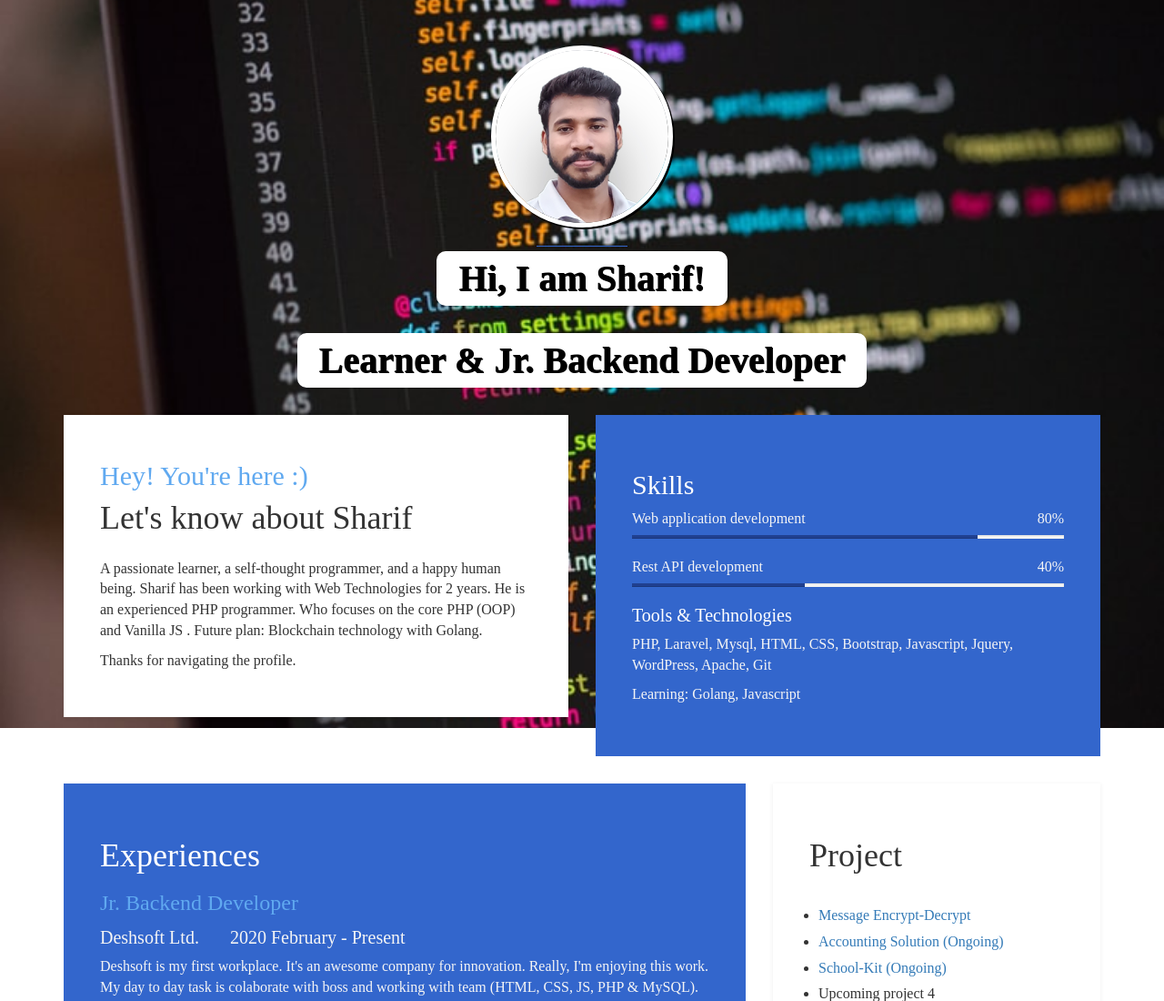
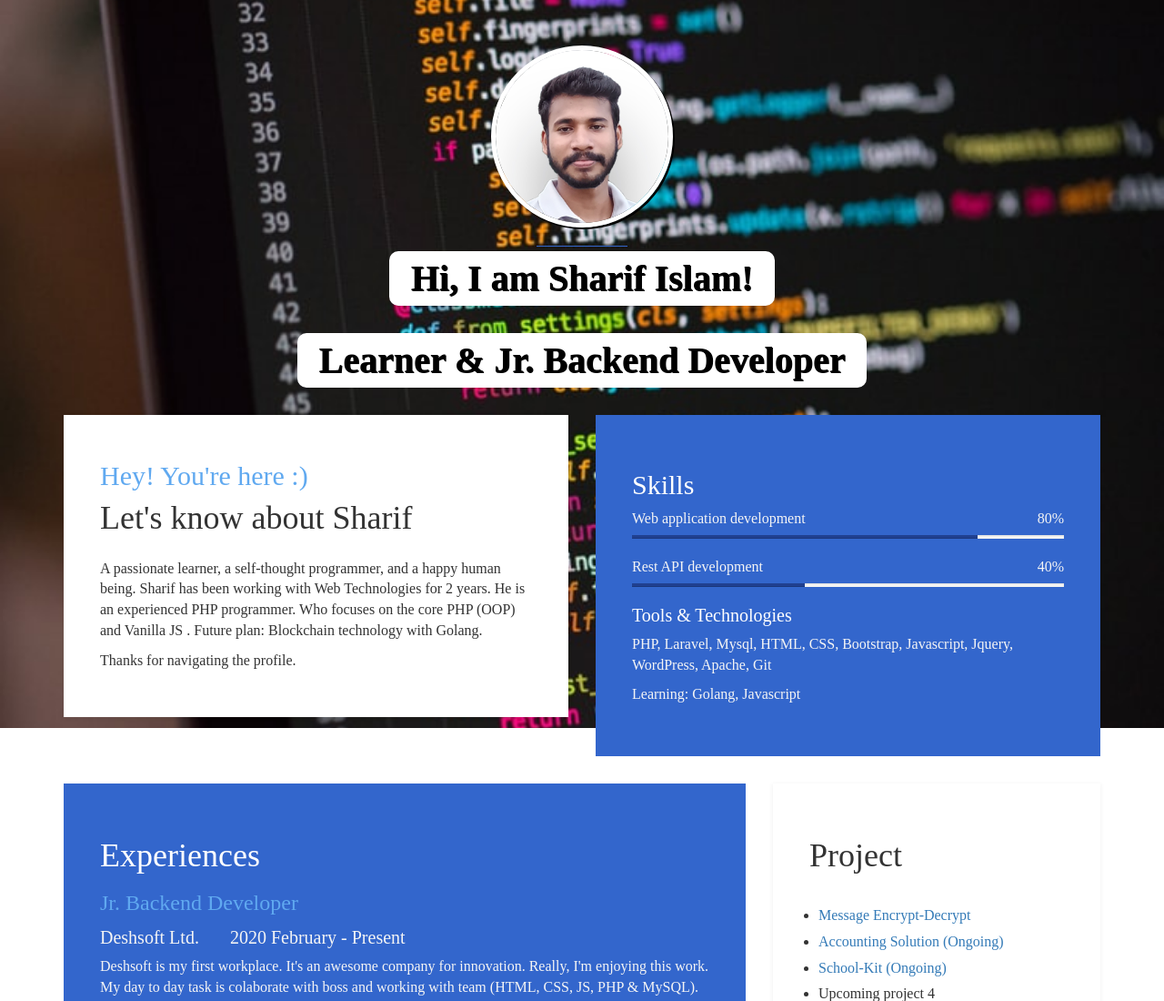
Before and after one commit to n4dim/sharifinfo, a plain HTML site: page index.html in a window 1280 px wide. Shown: the top 1100 px of the page at 91% size. Drawn offline with Linux system fonts and the light colour scheme; a web font is replaced by a local one.

Commit message:
Update index.html

```diff
--- a/index.html
+++ b/index.html
@@ -26,7 +26,7 @@
 			<div class="col-md-12 col-sm-12">
 				<img style="width:200px" src="images/tm-easy-profile.jpg" class="img-responsive img-circle tm-border" alt="templatemo easy profile">
 				<hr>
-				<h1 style="margin-top: -15px" class="tm-title bold shadow">Hi, I am Sharif!</h1> <br>
+				<h1 style="margin-top: -15px" class="tm-title bold shadow">Hi, I am Sharif Islam!</h1> <br>
 				<h1 class="tm-title bold shadow">Learner & Jr. Backend Developer</h1>
 			</div>
 		</div>
```
